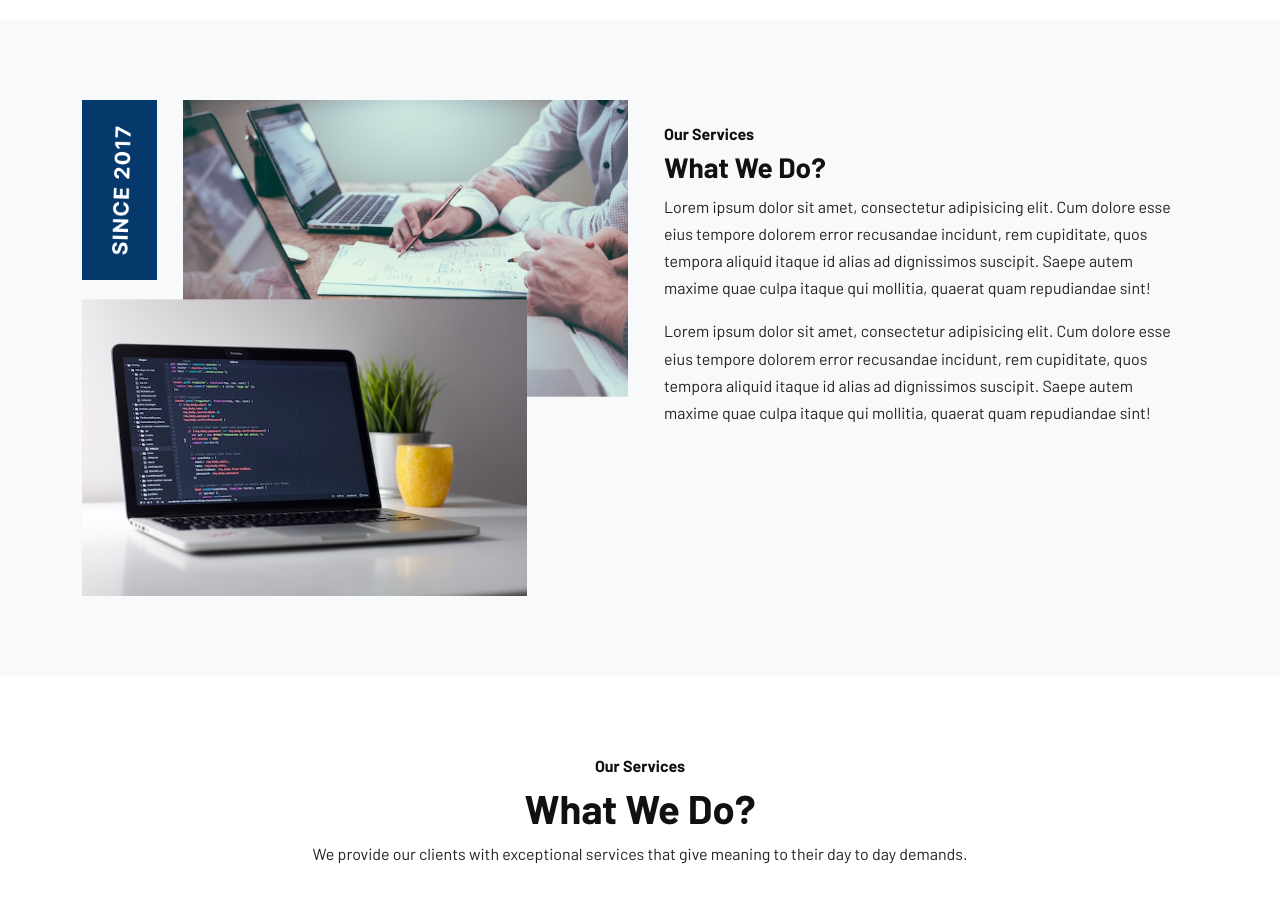
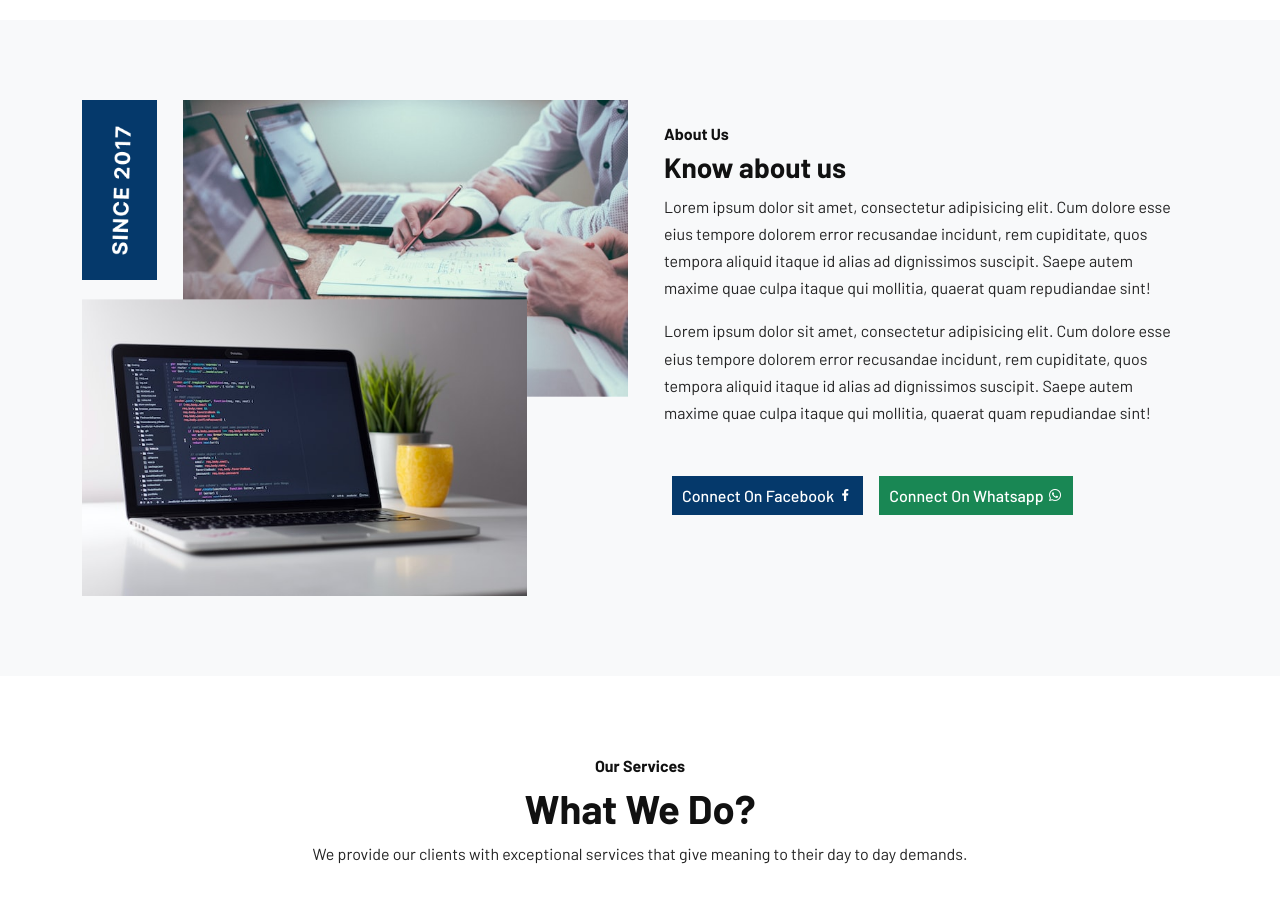
Before and after one commit to Mike-Nyambe/Bootstrap-site, a plain HTML site: page index.html in a window 1280 px wide. Shown: the part 1200-2102 px from the top of the page. Drawn offline with nearby package versions, Linux system fonts and the light colour scheme.

Commit message:
about section

```diff
--- a/css/style.css
+++ b/css/style.css
@@ -200,15 +200,17 @@ section {
 }
 
 /* about us css */
-.about-social-icons {
+.about-links a {
   text-decoration: none;
+  background-color: #05396b;
+  padding: 10px;
+  color: #fff;
   text-transform: capitalize;
-  background-color: #05396b;
-  padding: 4px;
-  color: #fff;
-  border-radius: 3px;
 }
-
+.about-links a:hover {
+  box-shadow: rgba(99, 99, 99, 0.2) 0px 2px 8px 0px;
+  padding: 12px;
+}
 #chooseUs {
   background: linear-gradient(rgba(5, 57, 107, 0.87), rgba(5, 57, 107, 0.87)),
     url(../img/bg_banner1.jpg);
--- a/index.html
+++ b/index.html
@@ -132,7 +132,6 @@
     <section id="about" class="bg-light">
         <div class="container">
             <div class="row">
-
                 <div class="col-lg-6">
                     <div class="about-banners">
                         <img src="img/about.png" class=" about-banner" alt="picture 1 of the about us banner">
@@ -140,16 +139,23 @@
                 </div>
                 <div class="col-lg-6 p-lg-4 p-md-2 p-sm-1">
                     <div class="intro">
-                        <h6>Our Services</h6>
-                        <h3>What We Do?</h3>
+                        <h6>About Us</h6>
+                        <h3>Know about us</h3>
                         <p class="mx-auto">Lorem ipsum dolor sit amet, consectetur adipisicing elit. Cum dolore esse eius tempore dolorem error recusandae incidunt, rem cupiditate, quos tempora aliquid itaque id alias ad dignissimos suscipit. Saepe autem maxime quae culpa itaque qui mollitia, quaerat quam repudiandae sint!</p>
                         <p class="mx-auto">Lorem ipsum dolor sit amet, consectetur adipisicing elit. Cum dolore esse eius tempore dolorem error recusandae incidunt, rem cupiditate, quos tempora aliquid itaque id alias ad dignissimos suscipit. Saepe autem maxime quae culpa itaque qui mollitia, quaerat quam repudiandae sint!</p>
+                    </div>
+                    <div class="d-flex flex-row bd-highlight mt-lg-5 mt-md-3 mb-3">
+                        <div class="p-2 bd-highlight about-links">
+                           <a href="#">connect on facebook <i class='bx bxl-facebook'></i></a>
+                        </div>
+                        <div class="p-2 bd-highlight about-links">
+                            <a href="#" class="bg-success">connect on whatsapp <i class='bx bxl-whatsapp'></i></a>
+                        </div>
                     </div>
                 </div>
             </div>
         </div>
     </section>
-
     <section id="services" class="text-center">
         <div class="container">
             <div class="row text-center mb-5">
```
